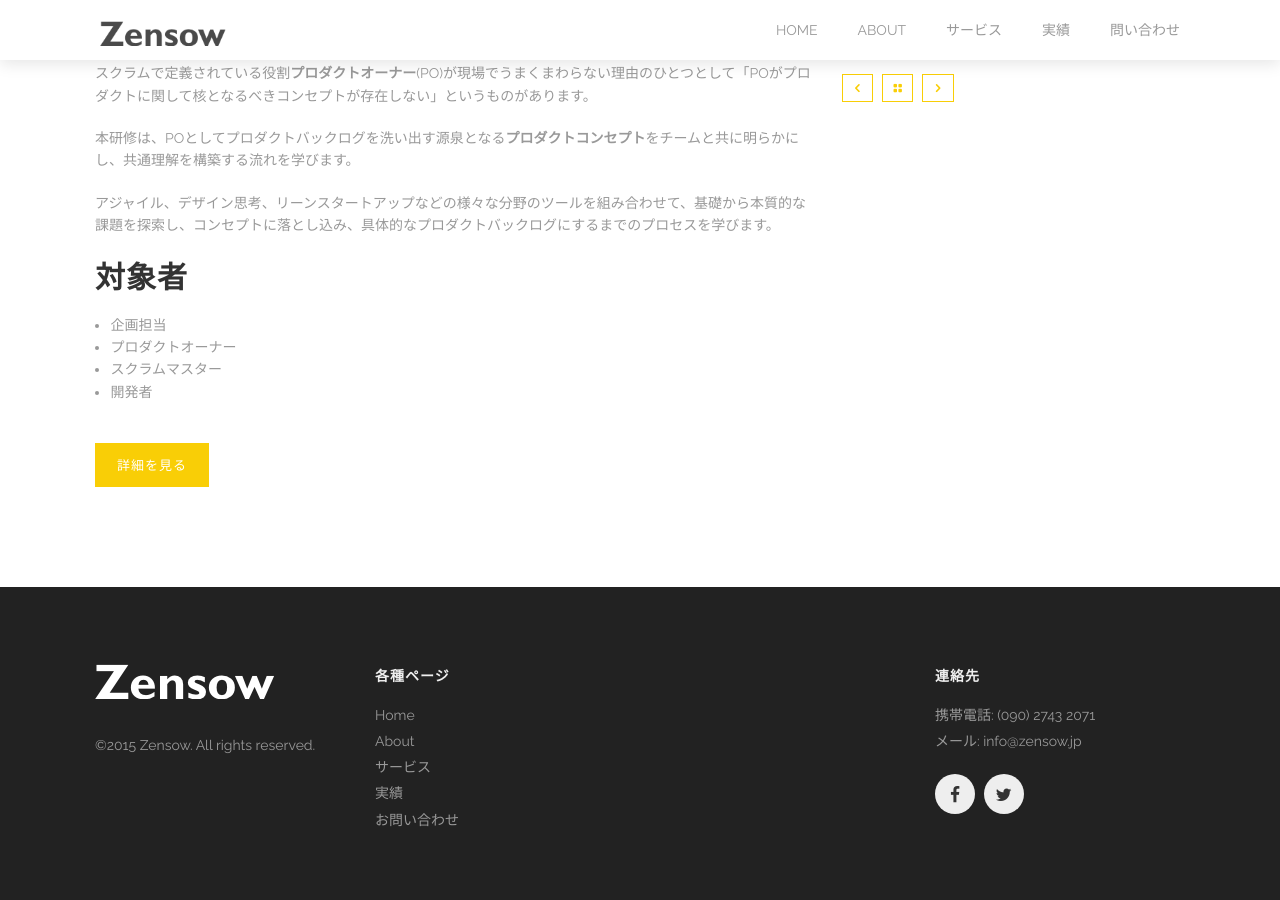
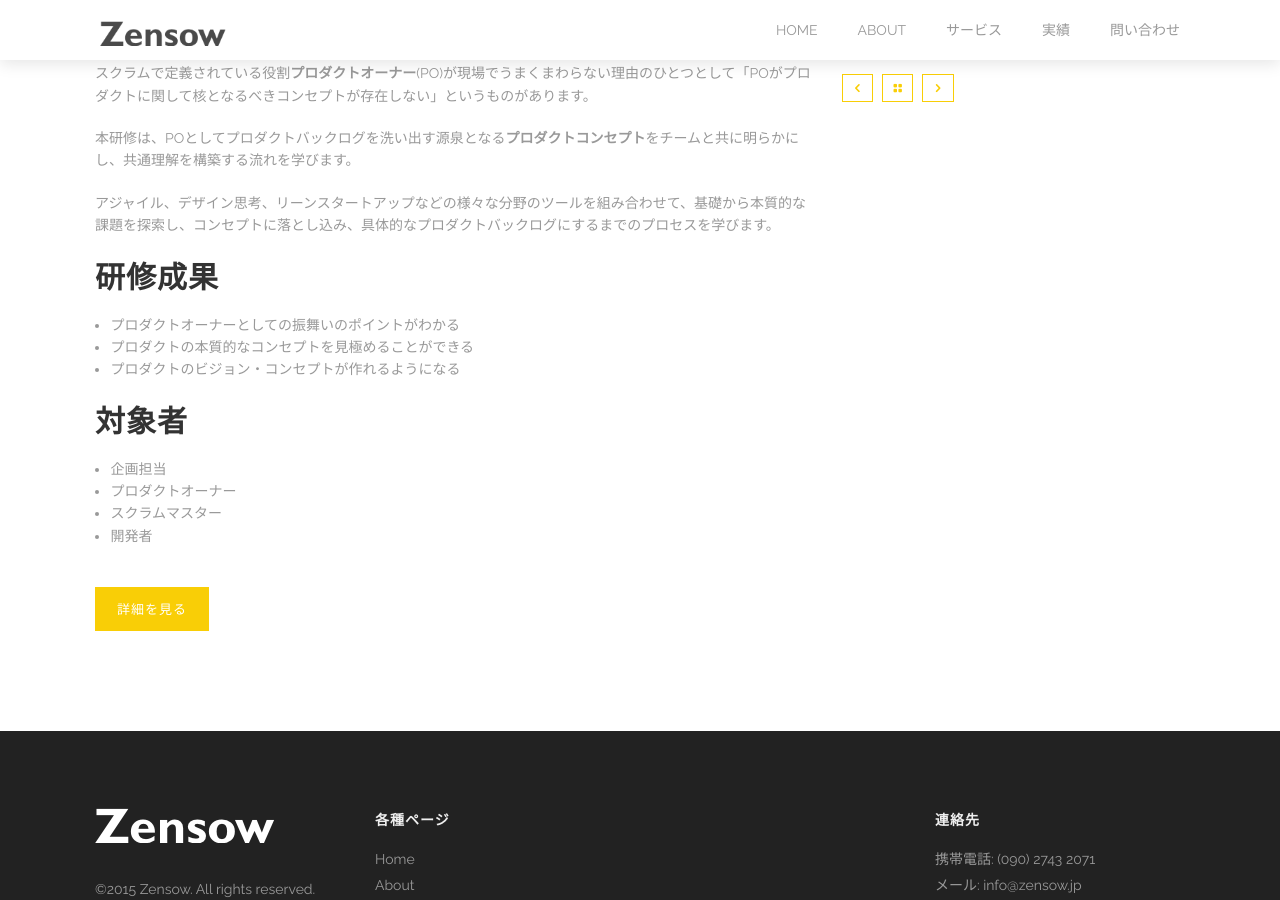
Before and after one commit to zensow/zensow.jp.master, a Jekyll site: the page built from _portfolios/2015-11-16-po-generation.md, in a window 1280 px wide and 900 px high, scrolled down 1095 px. Built offline with Jekyll 4.4.1, drawn with Linux system fonts in a browser that asks for light colours.

Commit message:
Add outcomes.

```diff
--- a/_portfolios/2015-11-16-po-generation.md
+++ b/_portfolios/2015-11-16-po-generation.md
@@ -18,6 +18,13 @@
 
 アジャイル、デザイン思考、リーンスタートアップなどの様々な分野のツールを組み合わせて、基礎から本質的な課題を探索し、コンセプトに落とし込み、具体的なプロダクトバックログにするまでのプロセスを学びます。
 
+## 研修成果
+
+- プロダクトオーナーとしての振舞いのポイントがわかる
+- プロダクトの本質的なコンセプトを見極めることができる
+- プロダクトのビジョン・コンセプトが作れるようになる
+
+
 ## 対象者
 
 - 企画担当
```
